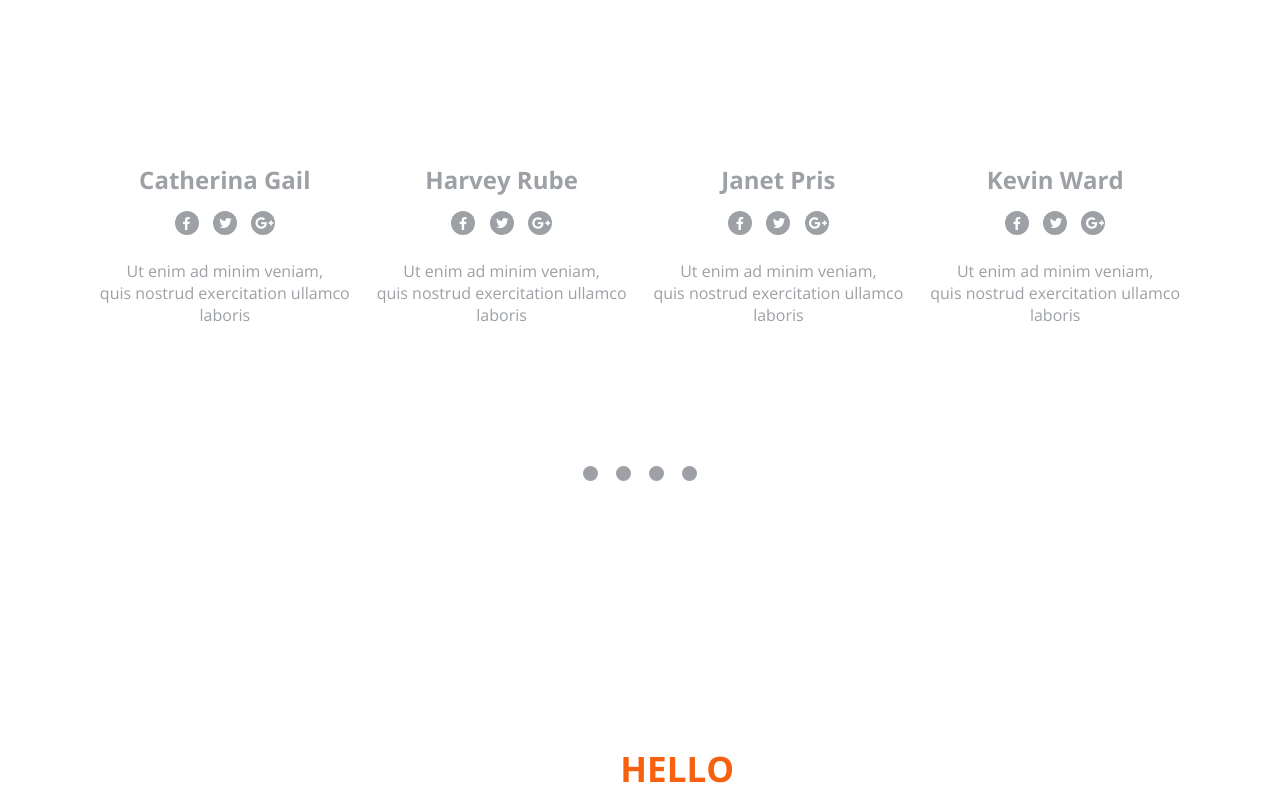
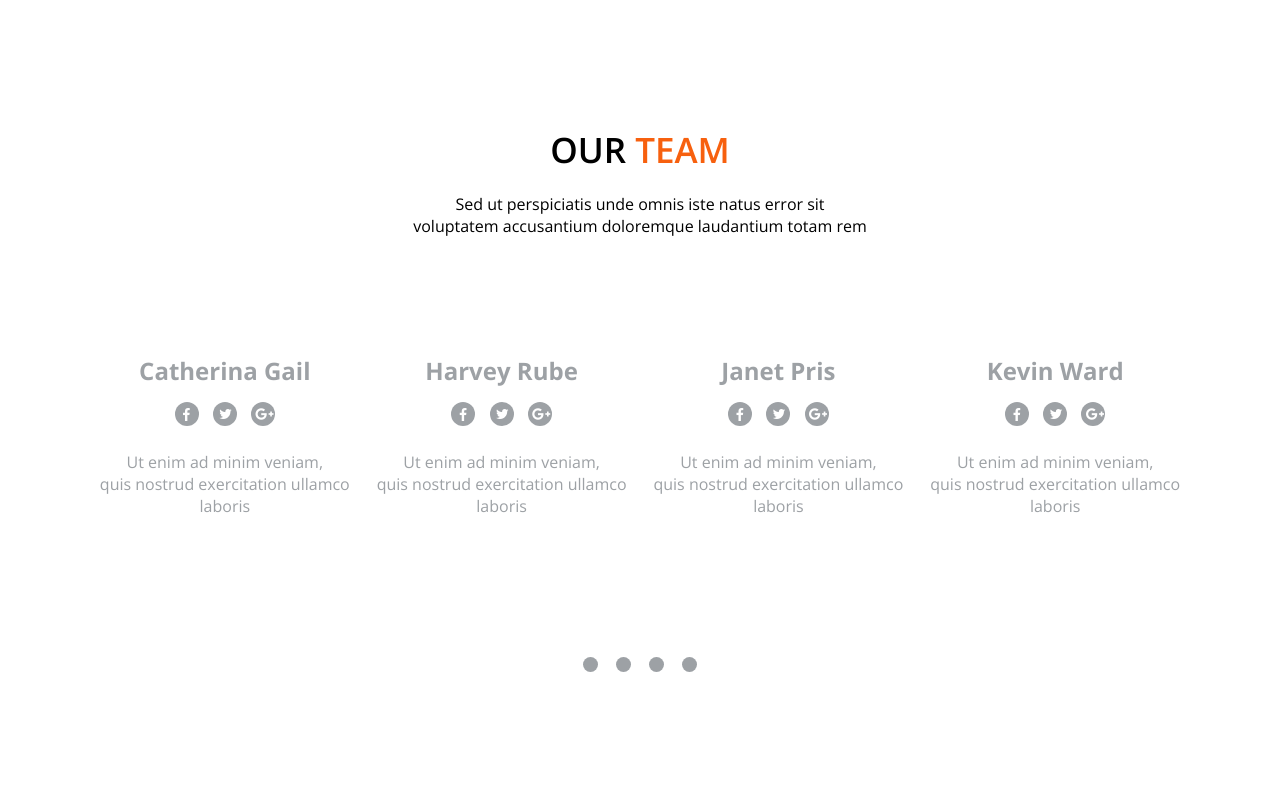
Before and after one commit to Nahidul-Islam-Rafi/Tanatos, a plain HTML site: page index.html in a window 1280 px wide. Shown: the part 2380-3180 px from the top of the page. Drawn offline with nearby package versions, Linux system fonts and the light colour scheme.

Commit message:
Update index.html

```diff
--- a/index.html
+++ b/index.html
@@ -206,8 +206,14 @@
       <i class="fa fa-chevron-right"></i>
     </section>
 
+    <!-- Team Section -->
     <section class="team">
       <div class="container">
+        <h1>OUR <span>TEAM</span></h1>
+        <p>
+          Sed ut perspiciatis unde omnis iste natus error sit <br />
+          voluptatem accusantium doloremque laudantium totam rem
+        </p>
         <div class="team-box" id="team1">
           <img src="img/team1.png" alt="" />
           <h2>Catherina Gail</h2>
```
